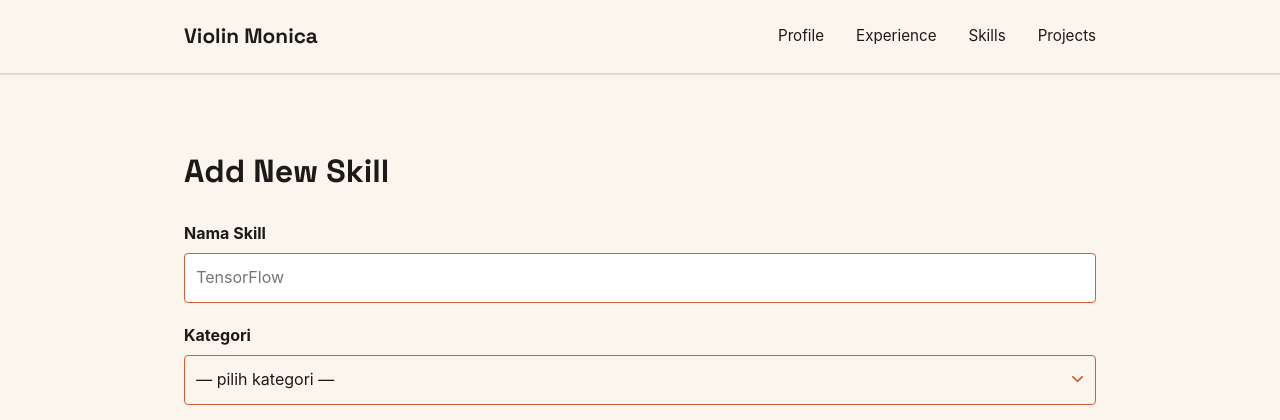
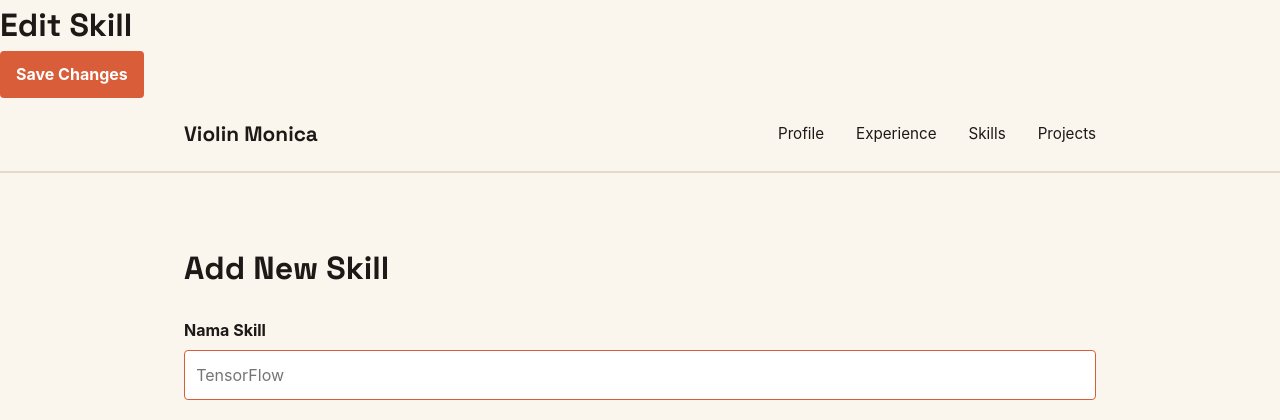
Before and after one commit to ViolinMonica/portfolio, a Django app: template templates/skills_form.html in a window 1280 px wide. Shown: the top 420 px of the page. Run offline with Django 5.2, Linux system fonts and the light colour scheme; the template is opened without the code that fills it: values that come from a table or form of the project are taken from there, others are empty; data comes from the database, SQL or seed files in the repository; parts of the project's set-up code (start-up, migrations or seed data) failed here and were passed over.

Commit message:
feat(skills): add update view reusing skill form page

```diff
--- a/main/urls.py
+++ b/main/urls.py
@@ -16,4 +16,6 @@ urlpatterns = [
     path("projects/<uuid:project_id>/delete/",delete_project,name="delete_project"),
     path("skills/", show_skills, name="show_skills"),
     path("skills/add/", create_skill, name="create_skill"),
+    path("skills/<uuid:skill_id>/edit/", edit_skill, name="edit_skill"),
+    path("skills/<uuid:skill_id>/delete/", delete_skill, name="delete_skill"),
 ]
--- a/templates/skills_form.html
+++ b/templates/skills_form.html
@@ -1,6 +1,8 @@
 {% extends "base.html" %}
 {% block meta %}
-    <title>Add Skill - {{ name }}</title>
+     <title>{% if skill %}Edit{% else %}Add{% endif %} Skill - {{ name }}</title>
+        <h1>{% if skill %}Edit Skill{% else %}Add New Skill{% endif %}</h1>
+            <button type="submit" class="button">{% if skill %}Save Changes{% else %}Add Skill{% endif %}</button>
 {% endblock meta %}
 {% block content %}
     <main>
```
Also changed, not shown: main/views.py (+21 -0 lines).
